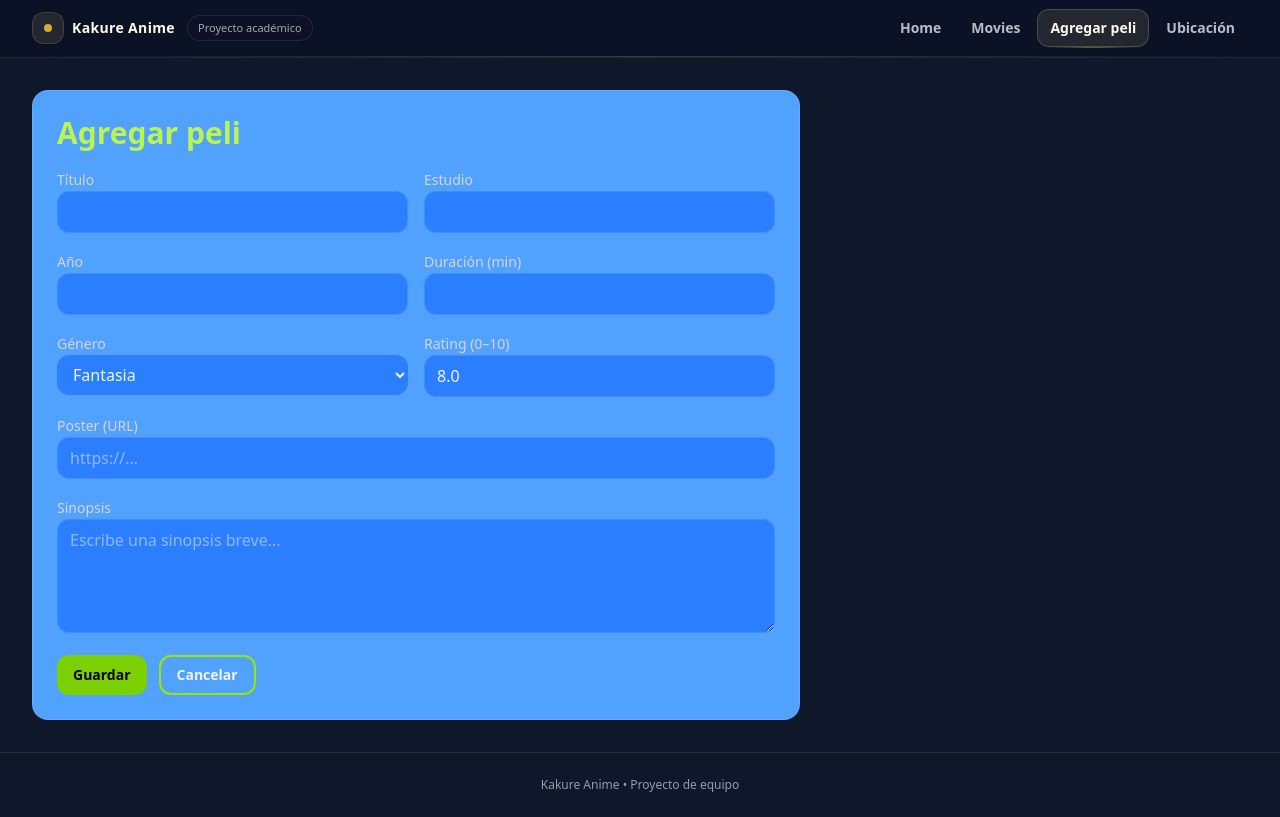
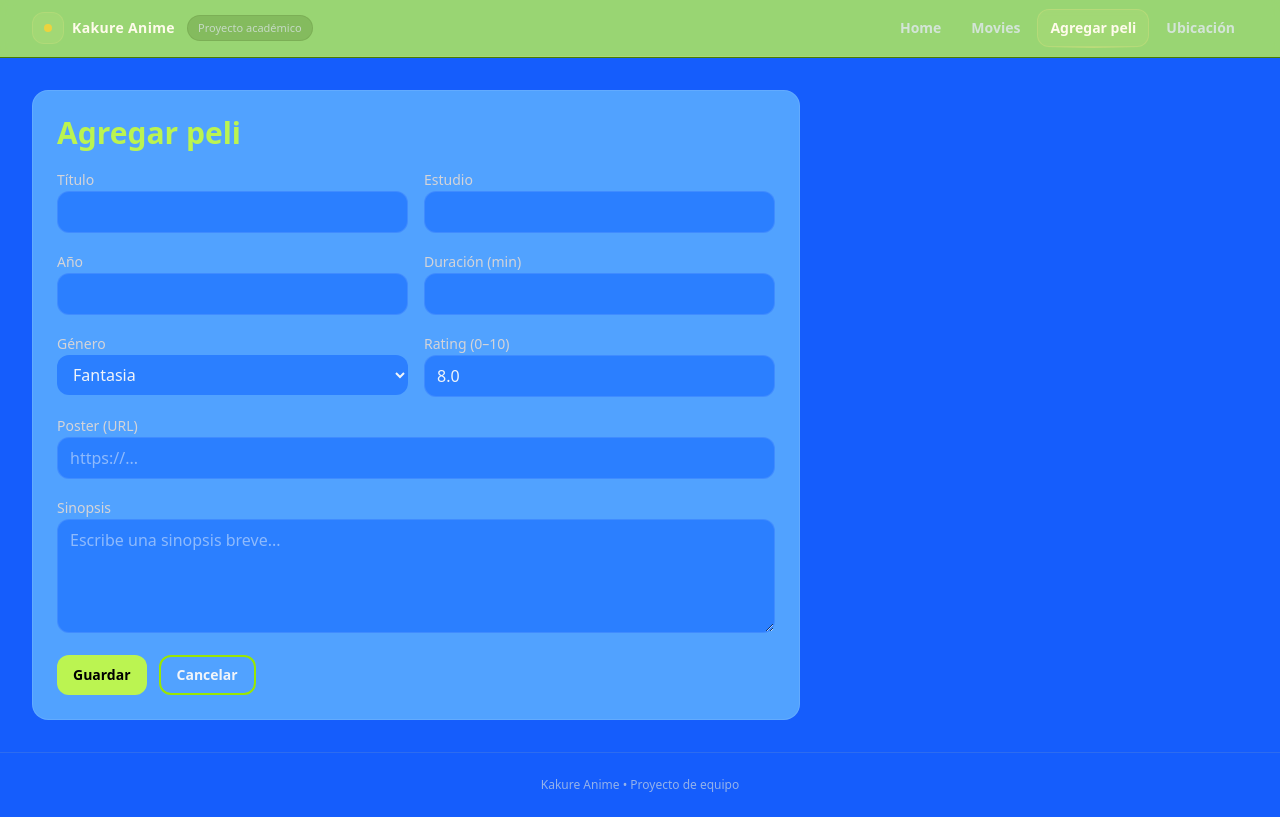
Before and after one commit to Maria19761976/kakureAnime, a React (Vite) app: page /add-movie in a window 1280 px wide. Built offline with nearby package versions, Linux system fonts and the light colour scheme.

Commit message:
style change color navbar and layout components

```diff
--- a/src/components/Layout.jsx
+++ b/src/components/Layout.jsx
@@ -1,8 +1,8 @@
 import Navbar from "./Navbar";
 
 export default function Layout({ children }) {
-  return (
-    <div className="min-h-dvh bg-slate-900 text-slate-100 flex flex-col">
+  return (                  /*bg-blue-600*/
+    <div className="min-h-dvh bg-blue-600 text-slate-100 flex flex-col">
       <Navbar />
 
       {/* Contenido principal que empuja el footer */}
--- a/src/components/Navbar.jsx
+++ b/src/components/Navbar.jsx
@@ -21,7 +21,7 @@ export default function Navbar() {
   return (
     <header className="sticky top-0 z-50">
       {}
-      <div className="border-b border-amber-200/10 bg-slate-950/35 backdrop-blur supports-[backdrop-filter]:bg-slate-950/25">
+      <div className="border-b border-lime-700 bg-lime-300/70 backdrop-blur supports-[backdrop-filter]:bg-lime-300/80">
         <div className="mx-auto w-full max-w-[2200px] px-4 sm:px-6 lg:px-8 2xl:px-10">
           <div className="flex h-14 items-center justify-between gap-3">
             {}
@@ -36,7 +36,7 @@ export default function Navbar() {
                 </span>
               </NavLink>
 
-              <span className="hidden sm:inline-flex rounded-full border border-amber-200/10 bg-slate-900/20 px-2.5 py-1 text-[11px] text-slate-200/70">
+              <span className="hidden sm:inline-flex rounded-full border border-lime-900/10 bg-lime-900/20 px-2.5 py-1 text-[11px] text-slate-200/70">
                 Proyecto académico
               </span>
             </div>
--- a/src/pages/AddMovie.jsx
+++ b/src/pages/AddMovie.jsx
@@ -148,7 +148,7 @@ export default function AddMovie() {
           <button
             type="submit"
             disabled={saving}
-            className="rounded-xl bg-lime-500 px-4 py-2 text-sm font-semibold text-black hover:opacity-70 disabled:opacity-50"
+            className="rounded-xl bg-lime-300 px-4 py-2 text-sm font-semibold text-black hover:bg-lime-400 disabled:opacity-50"
           >
             {saving ? "Guardando..." : "Guardar"}
           </button>
```
